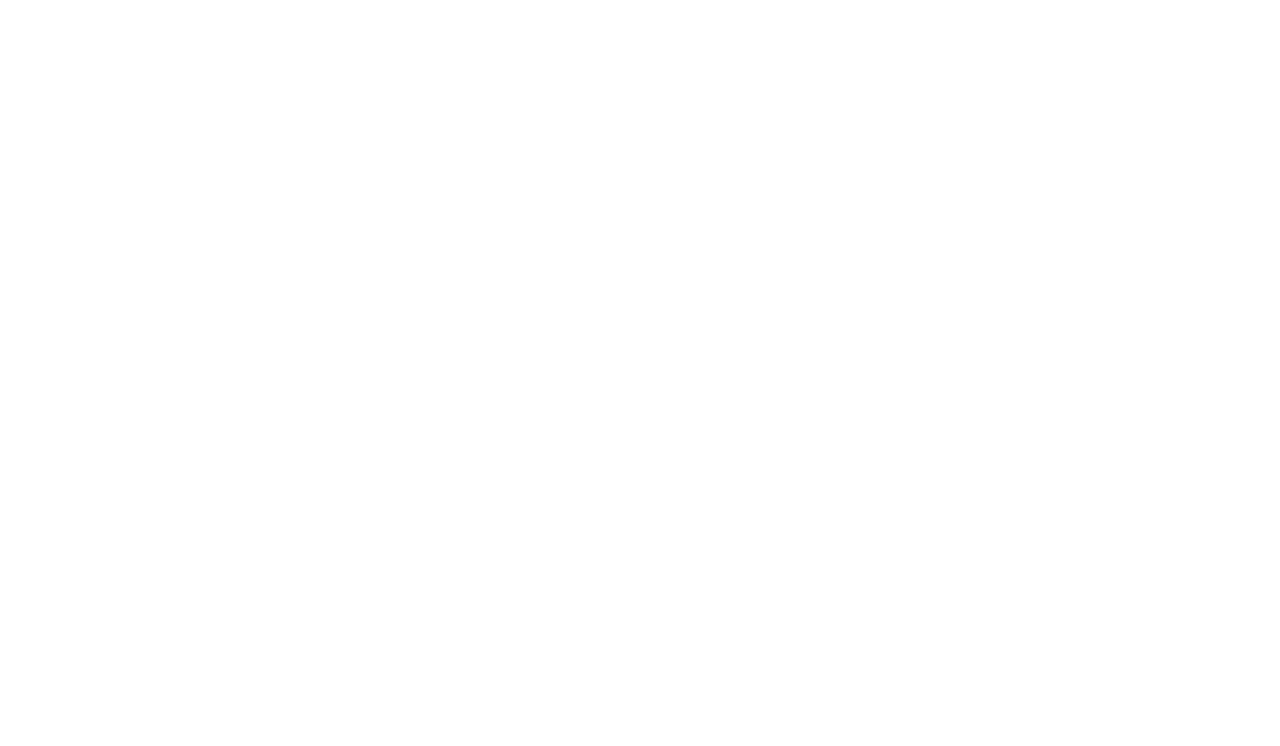
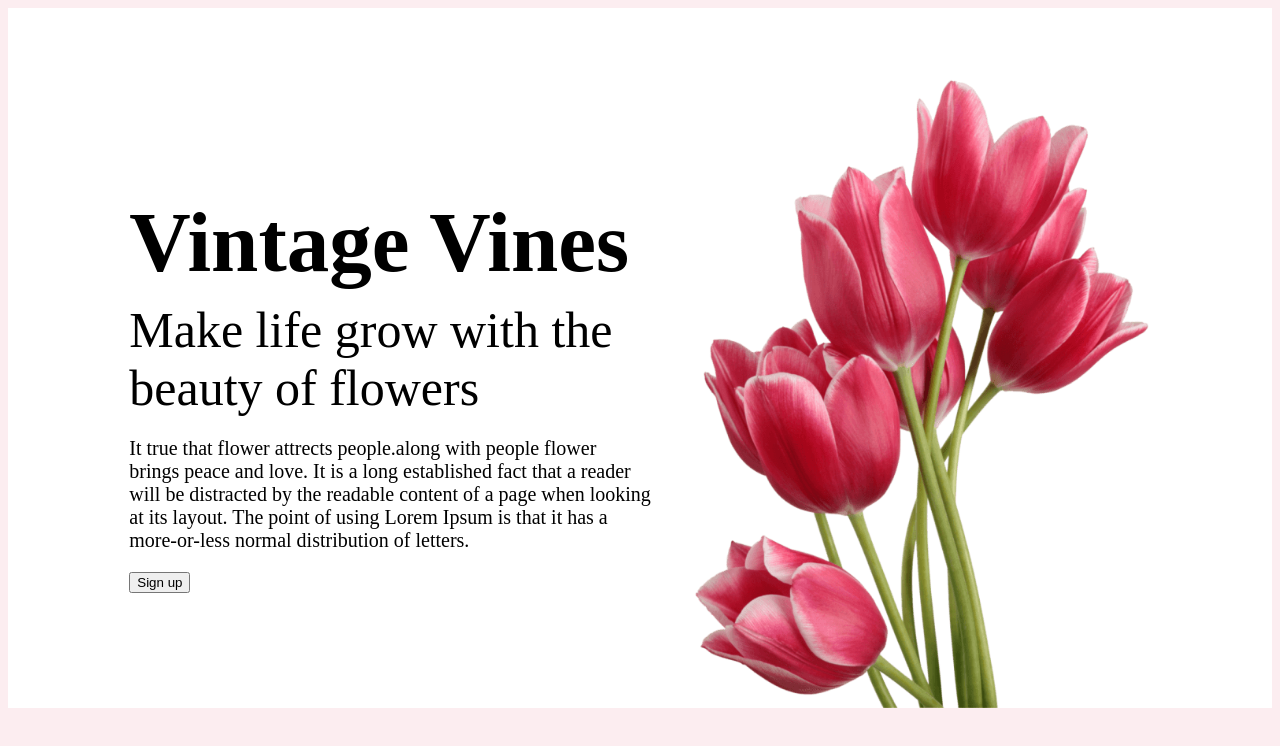
Before and after one commit to jabirstain3/ph_Assignment1, a plain HTML site: page index.html in a window 1280 px wide. Drawn offline with Linux system fonts and the light colour scheme.

Commit message:
new attempted

```diff
--- a/index.html
+++ b/index.html
@@ -3,9 +3,27 @@
 <head>
     <meta charset="UTF-8">
     <meta name="viewport" content="width=device-width, initial-scale=1.0">
-    <title>Document</title>
+    <title>Vintage Vines</title>
+    <link rel="stylesheet" href="style/mains.css">
+    <link rel="stylesheet" href="style/navigatiion.css">
 </head>
 <body>
+    <header>
+        <div class="banner">
+            <div class="banner_content">
+                <h2 class="name">Vintage Vines</h2>
+                <h3 class="banner-headding">Make life grow with the beauty of flowers</h3>
+                <p class="content">It true that flower attrects people.along with people flower brings peace and love. It is a long established fact that a reader will be distracted by the readable content of a page when looking at its layout. The point of using Lorem Ipsum is that it has a more-or-less normal distribution of letters.</p>
+                <button class="bprimary">Sign up</button>
+            </div>
+            <img class="head-pic" src="Flower Asset/pngwing 10.png" alt="">
+        </div>
+    </header>
+    <main>
 
+    </main>
+    <footer>
+
+    </footer>
 </body>
 </html>
--- /dev/null
+++ b/style/mains.css
@@ -0,0 +1,41 @@
+html{
+    background-color: rgba(229, 84, 115, 0.10); ;
+}
+header{
+    background-color: white;
+    color: black;
+}
+.name{
+    font-size: 85px;
+    font-weight: 800;
+    margin: 0px;
+}
+.banner-headding{
+    font-size: 50px;
+    font-weight: 500;
+    margin-top: 10px;
+    margin-bottom: 5px;
+}
+
+.content{
+    font-weight: 400;
+    font-size: 20px;
+}
+
+.banner{
+    display: flex;
+    justify-content: space-between;
+    padding: 70px 100px  0px 100px;
+    align-items: center;
+}
+
+.head-pic{
+    width: 500px;
+
+
+}
+
+.banner_content{
+    padding: 2%;
+    max-width: 800px;
+}
```
Also changed, not shown: Flower Asset/Flower 01.png (added), Flower Asset/Group 57.png (added), Flower Asset/Group 58.png (added), Flower Asset/Group 59.png (added), Flower Asset/Rectangle 4.png (added), Flower Asset/Rectangle 5.png (added), Flower Asset/Rectangle 6.png (added), Flower Asset/Rectangle 9.png (added), Flower Asset/bally.jpg (added), Flower Asset/pngwing 10.png (added), Flower Asset/pngwing 5.png (added), Flower Asset/pngwing 6.png (added), Flower Asset/pngwing 7.png (added), Flower Asset/pngwing 8.png (added), 1 more files.
